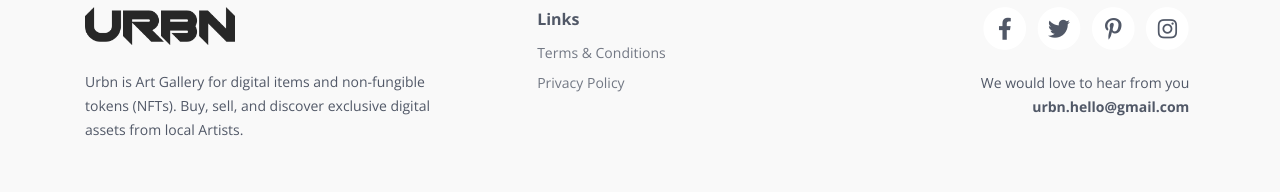
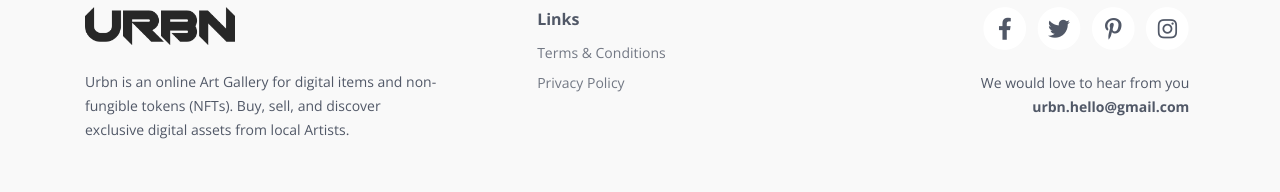
Before and after one commit to EnzoVezzaro/Urbn-Landing, a website: page article.html in a window 1280 px wide. Shown: the part 4000-4192 px from the top of the page. Drawn offline with nearby package versions, Linux system fonts and the light colour scheme.

Commit message:
footer text

```diff
--- a/article.html
+++ b/article.html
@@ -279,7 +279,7 @@
                 <div class="col-lg-12">
                     <div class="footer-col first">
                         <img class="footer-logo" src="images/urbn-logo.png" alt="logo">
-                        <p class="p-small">Urbn is Art Gallery for digital items and non-fungible tokens (NFTs). Buy, sell, and discover exclusive digital assets from local Artists.</p>
+                        <p class="p-small">Urbn is an online Art Gallery for digital items and non-fungible tokens (NFTs). Buy, sell, and discover exclusive digital assets from local Artists.</p>
                     </div> <!-- end of footer-col -->
                     <div class="footer-col second">
                         <h6>Links</h6>
```
Also changed, not shown: contact.html (+1 -1 lines), index.html (+1 -1 lines), log-in.html (+1 -1 lines), privacy.html (+1 -1 lines), store.html (+1 -1 lines), terms.html (+1 -1 lines), wallet.html (+1 -1 lines).
